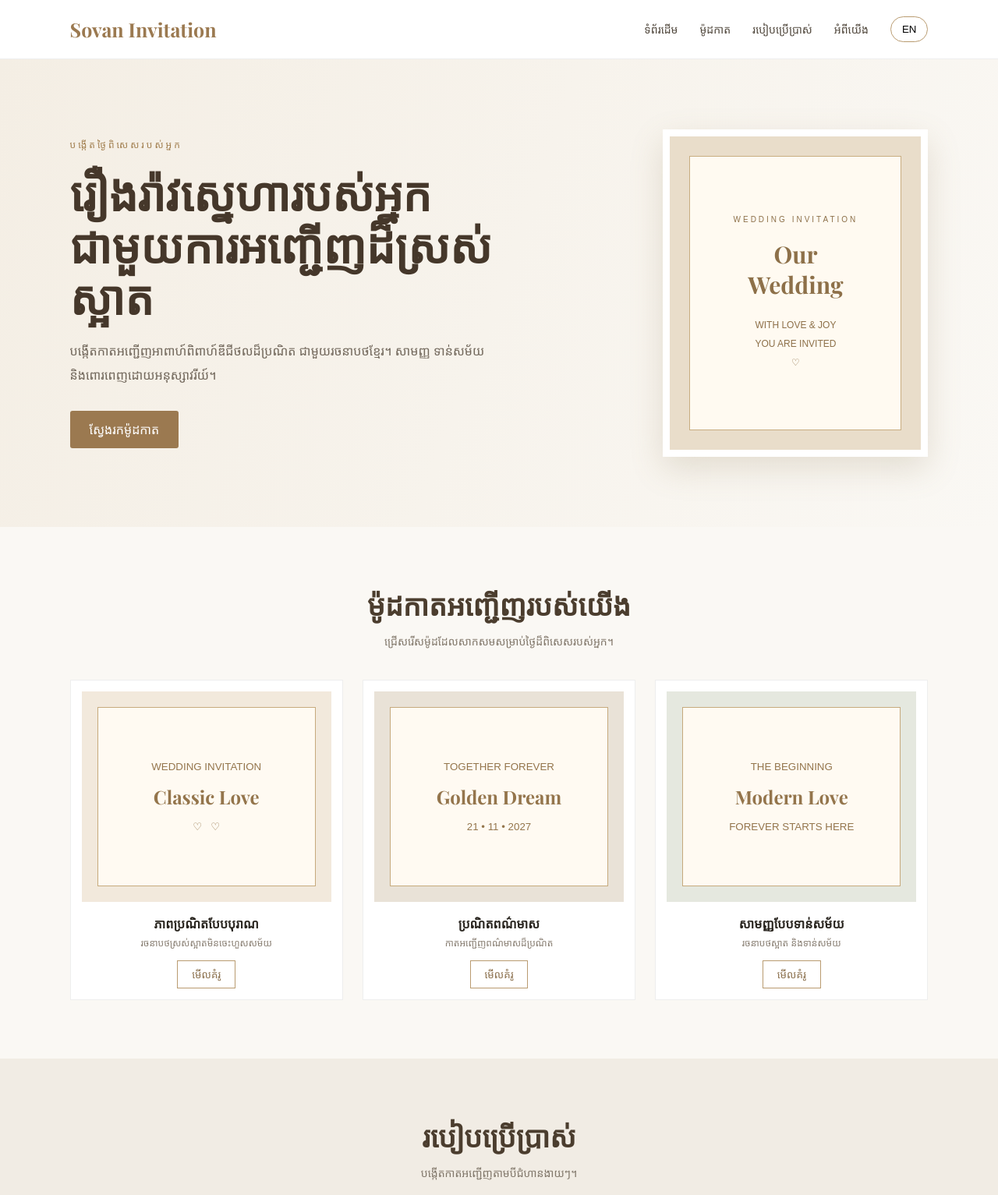
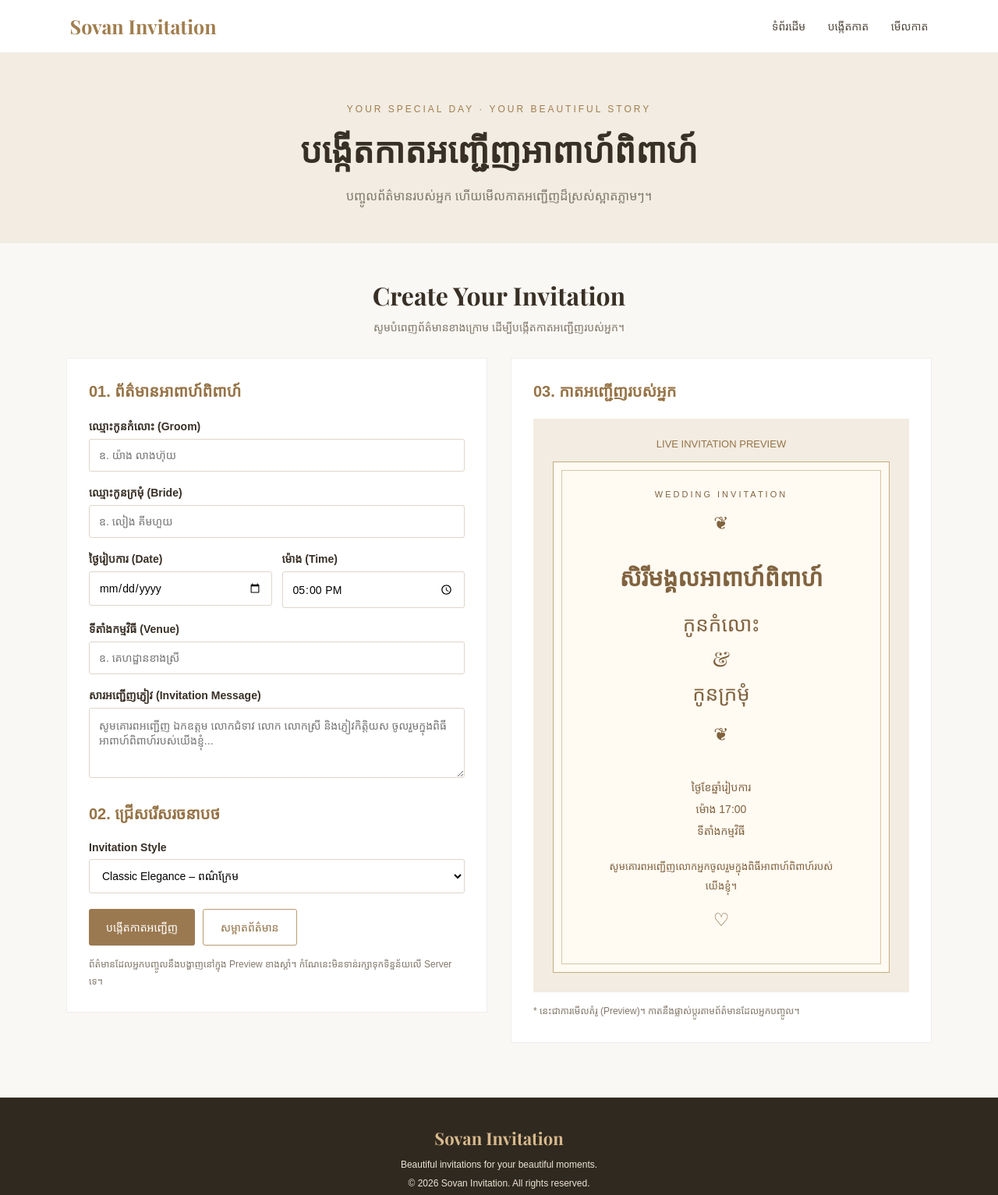
Before and after one commit to leanghuyyang-prog/SOVAN-INVITATION, a plain HTML site: page index.html in a window 1280 px wide. Shown: the top 1533 px of the page at 78% size. Drawn offline with nearby package versions, Linux system fonts and the light colour scheme; a web font is replaced by a local one.

Commit message:
Update index.html

```diff
--- a/index.html
+++ b/index.html
@@ -4,180 +4,280 @@
 <head>
 <meta charset="UTF-8">
 <meta name="viewport" content="width=device-width, initial-scale=1.0">
-<title>Sovan Invitation | Digital Wedding Invitations</title>
+<title>Sovan Invitation | Create Your Wedding Invitation</title>
 <link href="https://fonts.googleapis.com/css2?family=Kantumruy+Pro:wght@400;500;600;700&family=Playfair+Display:wght@500;600;700&display=swap" rel="stylesheet">
+
 <style>
 *{box-sizing:border-box;margin:0;padding:0}
-body{font-family:'Kantumruy Pro',sans-serif;color:#29251f;background:#faf8f4}
-header{height:76px;padding:0 7%;display:flex;align-items:center;justify-content:space-between;background:#fff;border-bottom:1px solid #eee}
-.logo{font-family:'Playfair Display',serif;font-size:25px;color:#9b7950;font-weight:bold}
-nav{display:flex;gap:28px;align-items:center}
-nav a{text-decoration:none;color:#51483d;font-size:14px}
-.lang{border:1px solid #b99b70;background:white;padding:8px 14px;border-radius:20px;cursor:pointer}
-.hero{min-height:570px;padding:90px 7%;display:flex;align-items:center;justify-content:space-between;gap:45px;background:linear-gradient(110deg,#f4eee4,#faf8f4)}
-.hero-text{max-width:550px}
-.eyebrow{color:#a17e4e;letter-spacing:3px;font-size:12px;margin-bottom:20px}
-h1{font-family:'Playfair Display',serif;font-size:58px;line-height:1.15;font-weight:600;margin-bottom:22px;color:#45372a}
-.hero p{line-height:1.9;color:#71675b;margin-bottom:30px}
-.btn{display:inline-block;background:#9b7950;color:white;padding:13px 25px;border-radius:3px;text-decoration:none;border:0;cursor:pointer;font-family:inherit}
-.hero-art{width:340px;height:420px;background:#e9ddca;border:9px solid white;box-shadow:0 15px 40px #8c775233;display:flex;align-items:center;justify-content:center;text-align:center;padding:25px}
-.invite{background:#fffaf1;border:1px solid #c8ad80;width:100%;height:100%;display:flex;flex-direction:column;align-items:center;justify-content:center;padding:20px;color:#8d7049}
-.invite small{letter-spacing:3px;font-size:10px}
-.invite strong{font-family:'Playfair Display',serif;font-size:30px;line-height:1.3;margin:20px 0}
-.invite span{font-size:12px;line-height:2}
-section{padding:75px 7%}
-.section-title{text-align:center;margin-bottom:40px}
-.section-title h2{font-family:'Playfair Display',serif;font-size:36px;color:#4b3d2e;margin-bottom:12px}
+body{font-family:'Kantumruy Pro',sans-serif;background:#faf8f4;color:#382f25}
+header{background:white;padding:17px 7%;display:flex;justify-content:space-between;align-items:center;border-bottom:1px solid #eee}
+.logo{font-family:'Playfair Display',serif;font-size:25px;color:#a17e4e;font-weight:bold}
+nav a{margin-left:24px;text-decoration:none;color:#51483d;font-size:14px}
+.hero{text-align:center;padding:65px 20px 45px;background:#f2ece2}
+.eyebrow{color:#a17e4e;letter-spacing:3px;font-size:12px;margin-bottom:15px}
+h1,h2{font-family:'Playfair Display',serif}
+.hero h1{font-size:43px;margin-bottom:15px}
+.hero p{color:#81776a;line-height:1.9}
+.container{max-width:1150px;margin:45px auto;padding:0 20px}
+.section-title{text-align:center;margin-bottom:30px}
+.section-title h2{font-size:32px;margin-bottom:10px}
 .section-title p{color:#81776a;font-size:14px}
-.templates{display:grid;grid-template-columns:repeat(3,1fr);gap:25px}
-.template{background:white;padding:14px;border:1px solid #eee;text-align:center}
-.template-art{height:270px;background:#f2e9dc;display:flex;align-items:center;justify-content:center;padding:20px}
-.template-art div{background:#fffaf2;border:1px solid #c6aa7d;width:100%;height:100%;display:flex;flex-direction:column;justify-content:center;align-items:center;color:#94754c}
-.template-art strong{font-family:'Playfair Display',serif;font-size:24px;margin:15px}
-.template h3{font-size:16px;margin:17px 0 5px}
-.template p{font-size:12px;color:#887e72;margin-bottom:14px}
-.template button{background:white;border:1px solid #b99b70;color:#8b704d;padding:8px 18px;cursor:pointer}
-.steps{background:#f1ece4}
-.steps-grid{display:grid;grid-template-columns:repeat(3,1fr);gap:30px;text-align:center}
-.step{padding:25px}
-.number{font-family:'Playfair Display',serif;font-size:35px;color:#b18b5b;margin-bottom:12px}
-.step h3{margin-bottom:10px;font-size:17px}
-.step p{font-size:13px;color:#81776a;line-height:1.8}
-.about{text-align:center;max-width:750px;margin:auto}
-.about p{color:#81776a;line-height:2;margin:18px 0 28px}
-footer{background:#30291f;color:#eee4d6;padding:35px 7%;text-align:center;font-size:12px;line-height:2}
+.editor{display:grid;grid-template-columns:1fr 1fr;gap:30px;align-items:start}
+.panel{background:white;border:1px solid #eee;padding:28px}
+.panel h3{font-size:20px;margin-bottom:22px;color:#967346}
+.field{margin-bottom:17px}
+label{display:block;font-size:14px;font-weight:600;margin-bottom:7px}
+input,textarea,select{width:100%;padding:12px;border:1px solid #ded6c9;border-radius:3px;font-family:inherit;font-size:14px;background:#fff}
+textarea{min-height:90px;resize:vertical}
+input:focus,textarea:focus,select:focus{outline:1px solid #a17e4e;border-color:#a17e4e}
+.two{display:grid;grid-template-columns:1fr 1fr;gap:13px}
+.btn{display:inline-block;background:#9b7950;color:white;border:0;padding:13px 22px;cursor:pointer;font-family:inherit;font-size:14px;text-decoration:none;border-radius:3px}
+.btn:hover{background:#80613d}
+.btn-light{background:white;color:#927247;border:1px solid #b99b70}
+.buttons{display:flex;gap:10px;flex-wrap:wrap;margin-top:20px}
+.preview-wrap{background:#f2ece2;padding:25px}
+.preview-label{text-align:center;color:#967346;font-size:13px;margin-bottom:15px}
+.invitation{min-height:510px;background:#fffaf2;border:1px solid #c8ad80;padding:35px 24px;display:flex;flex-direction:column;align-items:center;justify-content:center;text-align:center;color:#80633f;position:relative}
+.invitation:before{content:"";position:absolute;inset:10px;border:1px solid #d9c5a3;pointer-events:none}
+.invitation .small{letter-spacing:3px;font-size:11px}
+.invitation .ornament{font-size:23px;margin:18px}
+.invitation h2{font-size:30px;line-height:1.5;margin:15px 0}
+.invitation .names{font-family:'Playfair Display',serif;font-size:26px;line-height:1.7}
+.invitation .details{font-size:14px;line-height:2;margin-top:22px}
+.invitation .message{font-size:13px;line-height:1.9;max-width:300px;margin-top:20px}
+.invitation.gold{background:#fffaf0;color:#99712f;border-color:#bd9a54}
+.invitation.green{background:#f4f5ed;color:#69765b;border-color:#a8b09a}
+.preview-wrap.gold{background:#eee2c9}
+.preview-wrap.green{background:#e6e9df}
+footer{background:#30291f;color:#eee4d6;text-align:center;padding:30px;font-size:12px;line-height:2;margin-top:70px}
 footer strong{font-family:'Playfair Display',serif;font-size:22px;color:#d7b98d}
-.modal{display:none;position:fixed;inset:0;background:#0009;align-items:center;justify-content:center;padding:20px;z-index:10}
-.modal-content{background:white;padding:35px;max-width:430px;width:100%;text-align:center;position:relative}
-.modal-content h2{font-family:'Playfair Display',serif;color:#94754c;margin-bottom:15px}
-.modal-content p{color:#71675b;line-height:1.8;margin-bottom:20px}
-.close{position:absolute;right:15px;top:10px;border:0;background:none;font-size:25px;cursor:pointer}
-@media(max-width:750px){
- header{padding:0 5%;height:65px}
- nav{gap:12px}nav a{display:none}
- .hero{padding:60px 7%;flex-direction:column;text-align:center}
- h1{font-size:42px}.hero-art{width:280px;height:350px}
- section{padding:55px 6%}
- .templates,.steps-grid{grid-template-columns:1fr}
- .template-art{height:300px}
+.note{font-size:12px;color:#81776a;line-height:1.8;margin-top:14px}
+@media(max-width:800px){
+ .editor{grid-template-columns:1fr}
+ .hero h1{font-size:32px}
+ header{padding:15px 5%}
+ nav a{margin-left:10px;font-size:12px}
+ .panel{padding:20px}
+}
+@media(max-width:420px){
+ .two{grid-template-columns:1fr}
+ nav a{display:none}
+ .invitation{min-height:460px;padding:25px 18px}
+ .invitation .names{font-size:22px}
 }
 </style>
 </head>
+
 <body>
+
 <header>
  <div class="logo">Sovan Invitation</div>
  <nav>
-  <a href="#home" data-en="Home">ទំព័រដើម</a>
-  <a href="#templates" data-en="Templates">ម៉ូដកាត</a>
-  <a href="#how" data-en="How it works">របៀបប្រើប្រាស់</a>
-  <a href="#about" data-en="About">អំពីយើង</a>
-  <button class="lang" onclick="toggleLang()">EN</button>
+  <a href="#home">ទំព័រដើម</a>
+  <a href="#create">បង្កើតកាត</a>
+  <a href="#preview">មើលកាត</a>
  </nav>
 </header>
 
-<main>
 <section class="hero" id="home">
- <div class="hero-text">
-  <div class="eyebrow" data-en="MAKE YOUR DAY SPECIAL">បង្កើតថ្ងៃពិសេសរបស់អ្នក</div>
-  <h1 data-en="Your Love Story, Beautifully Invited.">រឿងរ៉ាវស្នេហារបស់អ្នក<br>ជាមួយការអញ្ជើញដ៏ស្រស់ស្អាត</h1>
-  <p data-en="Create elegant digital wedding invitations with a beautiful Khmer touch. Simple, modern and memorable.">បង្កើតកាតអញ្ជើញអាពាហ៍ពិពាហ៍ឌីជីថលដ៏ប្រណិត ជាមួយរចនាបថខ្មែរ។ សាមញ្ញ ទាន់សម័យ និងពោរពេញដោយអនុស្សាវរីយ៍។</p>
-  <a class="btn" href="#templates" data-en="Explore Templates">ស្វែងរកម៉ូដកាត</a>
- </div>
- <div class="hero-art">
-  <div class="invite">
-   <small>WEDDING INVITATION</small>
-   <strong>Our<br>Wedding</strong>
-   <span>WITH LOVE & JOY</span>
-   <span>YOU ARE INVITED</span>
-   <span>♡</span>
-  </div>
- </div>
+ <div class="eyebrow">YOUR SPECIAL DAY · YOUR BEAUTIFUL STORY</div>
+ <h1>បង្កើតកាតអញ្ជើញអាពាហ៍ពិពាហ៍</h1>
+ <p>បញ្ចូលព័ត៌មានរបស់អ្នក ហើយមើលកាតអញ្ជើញដ៏ស្រស់ស្អាតភ្លាមៗ។</p>
 </section>
 
-<section id="templates">
+<main class="container" id="create">
  <div class="section-title">
-  <h2 data-en="Our Collections">ម៉ូដកាតអញ្ជើញរបស់យើង</h2>
-  <p data-en="Find the perfect design for your special day.">ជ្រើសរើសម៉ូដដែលសាកសមសម្រាប់ថ្ងៃដ៏ពិសេសរបស់អ្នក។</p>
+  <h2>Create Your Invitation</h2>
+  <p>សូមបំពេញព័ត៌មានខាងក្រោម ដើម្បីបង្កើតកាតអញ្ជើញរបស់អ្នក។</p>
  </div>
- <div class="templates">
-  <div class="template">
-   <div class="template-art"><div><small>WEDDING INVITATION</small><strong>Classic Love</strong><small>♡ &nbsp; ♡</small></div></div>
-   <h3 data-en="Classic Elegance">ភាពប្រណិតបែបបុរាណ</h3>
-   <p data-en="Timeless and elegant design">រចនាបថស្រស់ស្អាតមិនចេះហួសសម័យ</p>
-   <button onclick="preview('Classic Elegance')" data-en="Preview">មើលគំរូ</button>
+
+ <div class="editor">
+
+  <div class="panel">
+   <h3>01. ព័ត៌មានអាពាហ៍ពិពាហ៍</h3>
+
+   <div class="field">
+    <label for="groom">ឈ្មោះកូនកំលោះ (Groom)</label>
+    <input id="groom" type="text" placeholder="ឧ. យ៉ាង លាងហ៊ុយ">
+   </div>
+
+   <div class="field">
+    <label for="bride">ឈ្មោះកូនក្រមុំ (Bride)</label>
+    <input id="bride" type="text" placeholder="ឧ. លៀង គីមហួយ">
+   </div>
+
+   <div class="two">
+    <div class="field">
+     <label for="date">ថ្ងៃរៀបការ (Date)</label>
+     <input id="date" type="date">
+    </div>
+    <div class="field">
+     <label for="time">ម៉ោង (Time)</label>
+     <input id="time" type="time" value="17:00">
+    </div>
+   </div>
+
+   <div class="field">
+    <label for="location">ទីតាំងកម្មវិធី (Venue)</label>
+    <input id="location" type="text" placeholder="ឧ. គេហដ្ឋានខាងស្រី">
+   </div>
+
+   <div class="field">
+    <label for="message">សារអញ្ជើញភ្ញៀវ (Invitation Message)</label>
+    <textarea id="message" placeholder="សូមគោរពអញ្ជើញ ឯកឧត្តម លោកជំទាវ លោក លោកស្រី និងភ្ញៀវកិត្តិយស ចូលរួមក្នុងពិធីអាពាហ៍ពិពាហ៍របស់យើងខ្ញុំ..."></textarea>
+   </div>
+
+   <h3 style="margin-top:28px">02. ជ្រើសរើសរចនាបថ</h3>
+   <div class="field">
+    <label for="design">Invitation Style</label>
+    <select id="design">
+     <option value="classic">Classic Elegance – ពណ៌ក្រែម</option>
+     <option value="gold">Golden Luxury – ពណ៌មាស</option>
+     <option value="green">Modern Nature – ពណ៌បៃតង</option>
+    </select>
+   </div>
+
+   <div class="buttons">
+    <button class="btn" onclick="updatePreview()">បង្កើតកាតអញ្ជើញ</button>
+    <button class="btn btn-light" onclick="resetForm()">សម្អាតព័ត៌មាន</button>
+   </div>
+
+   <p class="note">ព័ត៌មានដែលអ្នកបញ្ចូលនឹងបង្ហាញនៅក្នុង Preview ខាងស្ដាំ។ កំណែនេះមិនទាន់រក្សាទុកទិន្នន័យលើ Server ទេ។</p>
   </div>
-  <div class="template">
-   <div class="template-art" style="background:#e9e2d7"><div><small>TOGETHER FOREVER</small><strong>Golden Dream</strong><small>21 • 11 • 2027</small></div></div>
-   <h3 data-en="Golden Luxury">ប្រណិតពណ៌មាស</h3>
-   <p data-en="A luxurious golden invitation">កាតអញ្ជើញពណ៌មាសដ៏ប្រណិត</p>
-   <button onclick="preview('Golden Luxury')" data-en="Preview">មើលគំរូ</button>
+
+  <div class="panel" id="preview">
+   <h3>03. កាតអញ្ជើញរបស់អ្នក</h3>
+   <div class="preview-wrap" id="previewWrap">
+    <div class="preview-label">LIVE INVITATION PREVIEW</div>
+    <div class="invitation" id="invitation">
+     <div class="small">WEDDING INVITATION</div>
+     <div class="ornament">❦</div>
+     <h2>សិរីមង្គលអាពាហ៍ពិពាហ៍</h2>
+     <div class="names">
+      <span id="showGroom">កូនកំលោះ</span>
+      <br>&
+      <br>
+      <span id="showBride">កូនក្រមុំ</span>
+     </div>
+     <div class="ornament">❦</div>
+     <div class="details">
+      <div id="showDate">ថ្ងៃខែឆ្នាំរៀបការ</div>
+      <div id="showTime">ម៉ោង 17:00</div>
+      <div id="showLocation">ទីតាំងកម្មវិធី</div>
+     </div>
+     <div class="message" id="showMessage">សូមគោរពអញ្ជើញលោកអ្នកចូលរួមក្នុងពិធីអាពាហ៍ពិពាហ៍របស់យើងខ្ញុំ។</div>
+     <div class="ornament">♡</div>
+    </div>
+   </div>
+   <p class="note">* នេះជាការមើលគំរូ (Preview)។ កាតនឹងផ្លាស់ប្ដូរតាមព័ត៌មានដែលអ្នកបញ្ចូល។</p>
   </div>
-  <div class="template">
-   <div class="template-art" style="background:#e5e8df"><div><small>THE BEGINNING</small><strong>Modern Love</strong><small>FOREVER STARTS HERE</small></div></div>
-   <h3 data-en="Modern Minimalist">សាមញ្ញបែបទាន់សម័យ</h3>
-   <p data-en="Clean and modern design">រចនាបថស្អាត និងទាន់សម័យ</p>
-   <button onclick="preview('Modern Minimalist')" data-en="Preview">មើលគំរូ</button>
-  </div>
+
  </div>
-</section>
-
-<section class="steps" id="how">
- <div class="section-title">
-  <h2 data-en="How It Works">របៀបប្រើប្រាស់</h2>
-  <p data-en="Your invitation journey in three simple steps.">បង្កើតកាតអញ្ជើញតាមបីជំហានងាយៗ។</p>
- </div>
- <div class="steps-grid">
-  <div class="step"><div class="number">01</div><h3 data-en="Choose a Design">ជ្រើសរើសម៉ូដ</h3><p data-en="Explore our invitation collections and choose your favorite.">ស្វែងរកម៉ូដកាត ហើយជ្រើសរើសម៉ូដដែលអ្នកពេញចិត្ត។</p></div>
-  <div class="step"><div class="number">02</div><h3 data-en="Add Your Details">បញ្ចូលព័ត៌មាន</h3><p data-en="Prepare your names, wedding date and venue.">រៀបចំឈ្មោះ កាលបរិច្ឆេទ និងទីតាំងកម្មវិធី។</p></div>
-  <div class="step"><div class="number">03</div><h3 data-en="Share Your Love">ចែករំលែកក្តីស្រឡាញ់</h3><p data-en="Share your beautiful invitation with family and friends.">ចែករំលែកកាតអញ្ជើញដ៏ស្រស់ស្អាតជាមួយគ្រួសារ និងមិត្តភក្តិ។</p></div>
- </div>
-</section>
-
-<section id="about">
- <div class="about">
-  <div class="section-title"><h2 data-en="About Sovan Invitation">អំពី Sovan Invitation</h2></div>
-  <p data-en="Sovan Invitation is a digital invitation concept designed to make special celebrations more beautiful and convenient. We bring together modern simplicity and Khmer-inspired elegance.">Sovan Invitation គឺជាគំនិតបង្កើតកាតអញ្ជើញឌីជីថល ដើម្បីធ្វើឱ្យពិធីពិសេសរបស់អ្នកកាន់តែស្រស់ស្អាត និងងាយស្រួល។ យើងរួមបញ្ចូលភាពសាមញ្ញទាន់សម័យជាមួយសោភ័ណភាពបែបខ្មែរ។</p>
-  <a href="#templates" class="btn" data-en="Discover Designs">ស្វែងរកម៉ូដកាត</a>
- </div>
-</section>
 </main>
 
 <footer>
  <strong>Sovan Invitation</strong>
- <p data-en="Beautiful invitations for your beautiful moments.">កាតអញ្ជើញដ៏ស្រស់ស្អាត សម្រាប់ពេលវេលាដ៏មានន័យរបស់អ្នក។</p>
+ <p>Beautiful invitations for your beautiful moments.</p>
  <p>© 2026 Sovan Invitation. All rights reserved.</p>
 </footer>
 
-<div class="modal" id="modal">
- <div class="modal-content">
-  <button class="close" onclick="closeModal()">×</button>
-  <h2 id="modalTitle">Invitation Preview</h2>
-  <p data-en="This is a sample design preview. The invitation creation feature will be added in a future update.">នេះជាគំរូសម្រាប់មើលរចនាបថ។ មុខងារបង្កើតកាតអញ្ជើញនឹងត្រូវបន្ថែមនៅជំនាន់បន្ទាប់។</p>
-  <button class="btn" onclick="closeModal()" data-en="Close">បិទ</button>
- </div>
-</div>
+<script>
+const fields = ['groom','bride','date','time','location','message','design'];
 
-<script>
-let english=false;
-function toggleLang(){
- english=!english;
- document.querySelectorAll('[data-en]').forEach(el=>{
-  if(!el.dataset.km) el.dataset.km=el.innerHTML;
-  el.innerHTML=english?el.dataset.en:el.dataset.km;
+function formatDate(value){
+ if(!value) return 'ថ្ងៃខែឆ្នាំរៀបការ';
+ const parts = value.split('-');
+ return `${parts[2]} / ${parts[1]} / ${parts[0]}`;
+}
+
+function updatePreview(){
+ const groom = document.getElementById('groom').value.trim();
+ const bride = document.getElementById('bride').value.trim();
+ const date = document.getElementById('date').value;
+ const time = document.getElementById('time').value;
+ const location = document.getElementById('location').value.trim();
+ const message = document.getElementById('message').value.trim();
+ const design = document.getElementById('design').value;
+
+ document.getElementById('showGroom').textContent = groom || 'កូនកំលោះ';
+ document.getElementById('showBride').textContent = bride || 'កូនក្រមុំ';
+ document.getElementById('showDate').textContent = formatDate(date);
+ document.getElementById('showTime').textContent = time ? 'ម៉ោង ' + time : 'ម៉ោង';
+ document.getElementById('showLocation').textContent = location || 'ទីតាំងកម្មវិធី';
+ document.getElementById('showMessage').textContent =
+ message || 'សូមគោរពអញ្ជើញលោកអ្នកចូលរួមក្នុងពិធីអាពាហ៍ពិពាហ៍របស់យើងខ្ញុំ។';
+
+ const invitation = document.getElementById('invitation');
+ const wrap = document.getElementById('previewWrap');
+ invitation.className = 'invitation';
+ wrap.className = 'preview-wrap';
+
+ if(design === 'gold'){
+  invitation.classList.add('gold');
+  wrap.classList.add('gold');
+ }
+ if(design === 'green'){
+  invitation.classList.add('green');
+  wrap.classList.add('green');
+ }
+
+ document.getElementById('preview').scrollIntoView({
+  behavior:'smooth',
+  block:'start'
  });
- document.querySelector('.lang').textContent=english?'ខ្មែរ':'EN';
- document.documentElement.lang=english?'en':'km';
 }
-function preview(name){
- document.getElementById('modalTitle').textContent=name;
- document.getElementById('modal').style.display='flex';
+
+fields.forEach(id=>{
+ document.getElementById(id).addEventListener('input',()=>{
+  updatePreviewWithoutScroll();
+ });
+ document.getElementById(id).addEventListener('change',()=>{
+  updatePreviewWithoutScroll();
+ });
+});
+
+function updatePreviewWithoutScroll(){
+ const groom = document.getElementById('groom').value.trim();
+ const bride = document.getElementById('bride').value.trim();
+ const date = document.getElementById('date').value;
+ const time = document.getElementById('time').value;
+ const location = document.getElementById('location').value.trim();
+ const message = document.getElementById('message').value.trim();
+ const design = document.getElementById('design').value;
+
+ document.getElementById('showGroom').textContent = groom || 'កូនកំលោះ';
+ document.getElementById('showBride').textContent = bride || 'កូនក្រមុំ';
+ document.getElementById('showDate').textContent = formatDate(date);
+ document.getElementById('showTime').textContent = time ? 'ម៉ោង ' + time : 'ម៉ោង';
+ document.getElementById('showLocation').textContent = location || 'ទីតាំងកម្មវិធី';
+ document.getElementById('showMessage').textContent =
+ message || 'សូមគោរពអញ្ជើញលោកអ្នកចូលរួមក្នុងពិធីអាពាហ៍ពិពាហ៍របស់យើងខ្ញុំ។';
+
+ const invitation = document.getElementById('invitation');
+ const wrap = document.getElementById('previewWrap');
+ invitation.className = 'invitation';
+ wrap.className = 'preview-wrap';
+
+ if(design === 'gold'){
+  invitation.classList.add('gold');
+  wrap.classList.add('gold');
+ }
+ if(design === 'green'){
+  invitation.classList.add('green');
+  wrap.classList.add('green');
+ }
 }
-function closeModal(){
- document.getElementById('modal').style.display='none';
-}
-window.onclick=function(e){
- if(e.target===document.getElementById('modal')) closeModal();
+
+function resetForm(){
+ fields.forEach(id=>{
+  const el = document.getElementById(id);
+  if(id === 'time') el.value = '17:00';
+  else if(id === 'design') el.value = 'classic';
+  else el.value = '';
+ });
+ updatePreviewWithoutScroll();
 }
 </script>
+
 </body>
 </html>
```
